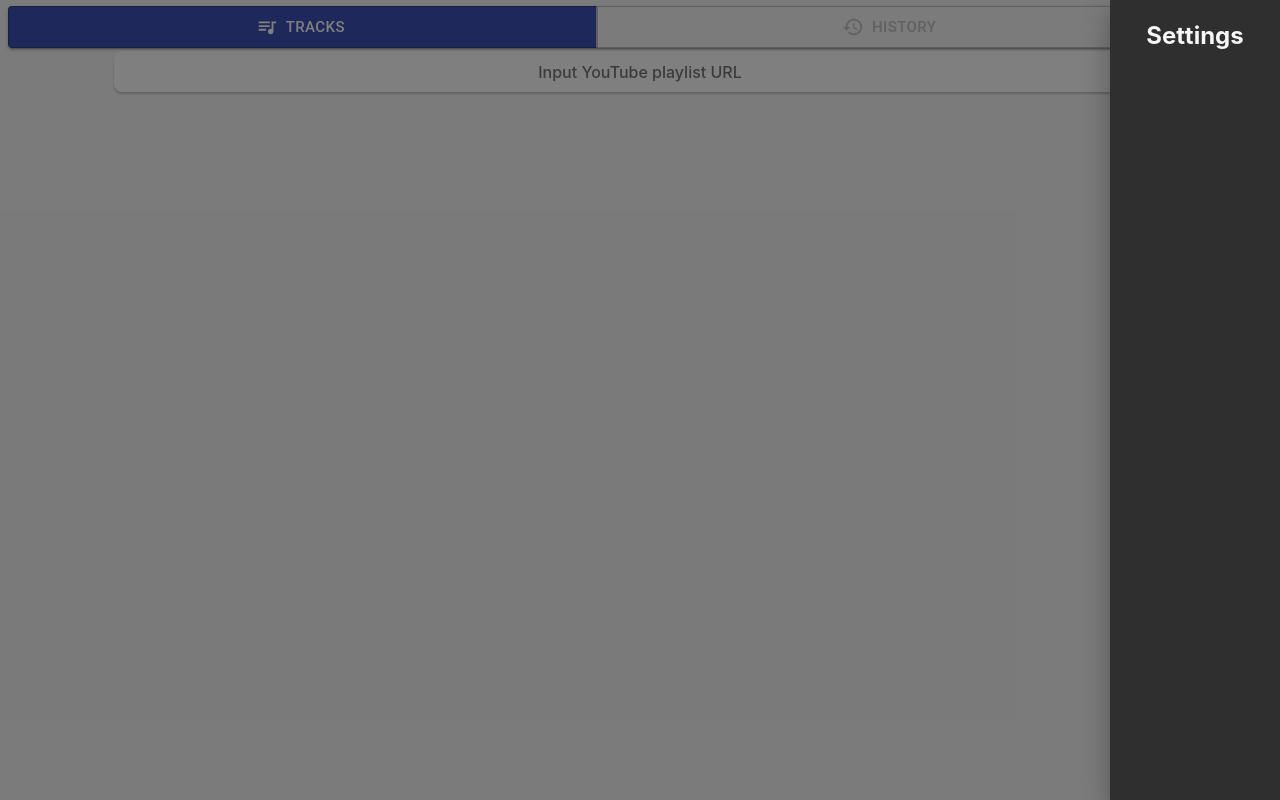
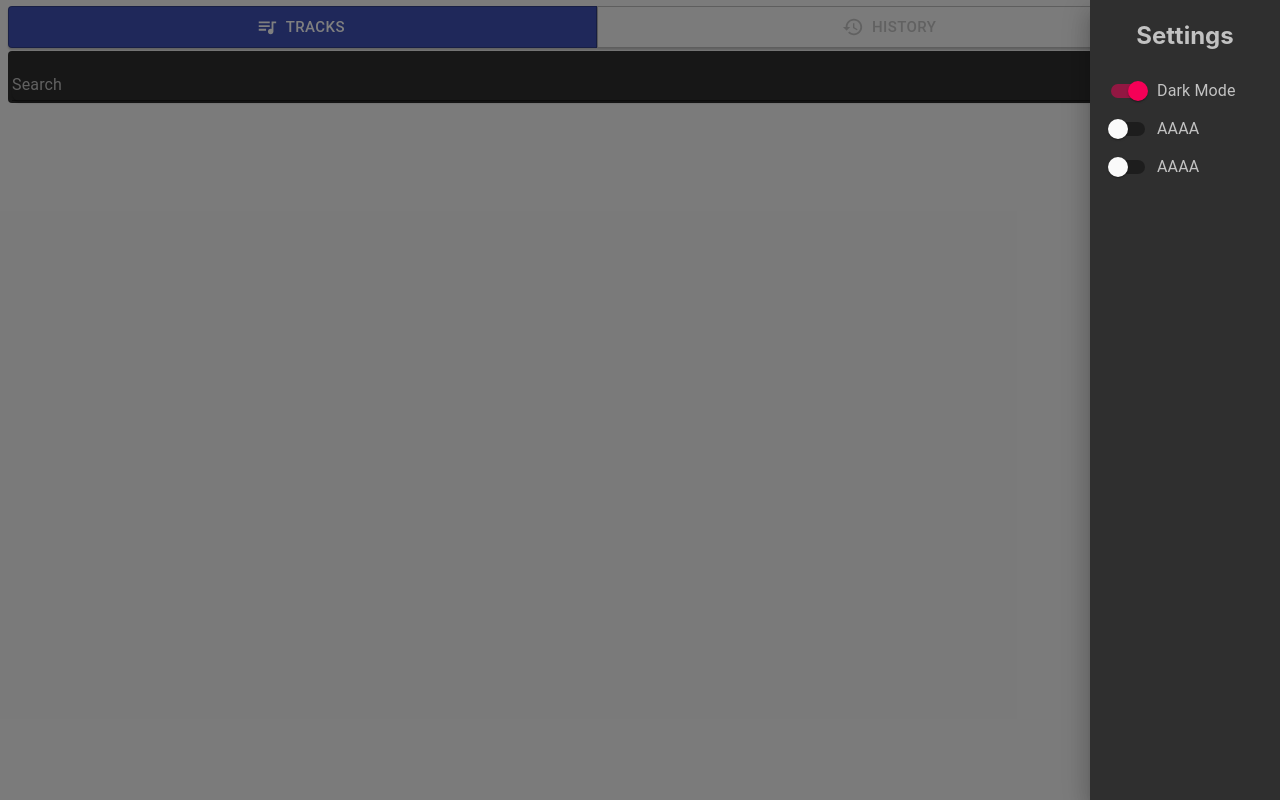
Before and after one commit to void2610/Simple-YouTube-Music.js, a React (Vite) app: page / in a window 1280 px wide. Both pictures are taken after a click on the button 1221 px from the left and 27 px from the top of the page. Built offline with nearby package versions, Linux system fonts and the light colour scheme.

Commit message:
improve UI

```diff
--- a/src/App.jsx
+++ b/src/App.jsx
@@ -1,4 +1,5 @@
 import { useRef, useState, useEffect } from "react";
+import { styled, useTheme } from '@mui/material/styles';
 
 // import components
 import DisplayTrack from "./components/DisplayTrack";
@@ -7,9 +8,10 @@ import TopBar from "./components/TopBar";
 import SearchBar from "./components/SearchBar";
 import PlayList from "./components/PlayList";
 import History from "./components/History";
-import Header from "./components/Header";
+import Settings from "./components/Settings";
 
 const App = () => {
+  const [drawerOpened, setDrawerOpened] = useState(false);
   const [isDisplayTrack, setIsDisplayTrack] = useState(true);
 
   // ローカルストレージから履歴データを取得
@@ -40,7 +42,7 @@ const App = () => {
 
   return (
     <>
-      <TopBar {...{ isDisplayTrack, setIsDisplayTrack }} />
+      <TopBar {...{ isDisplayTrack, setIsDisplayTrack, drawerOpened, setDrawerOpened }} />
       {isDisplayTrack && (
         <>
           <SearchBar
@@ -106,6 +108,7 @@ const App = () => {
           />
         </>
       )}
+      <Settings  {...{ drawerOpened, setDrawerOpened }} />
     </>
   );
 };
--- a/src/components/Controls.jsx
+++ b/src/components/Controls.jsx
@@ -1,10 +1,9 @@
+import { AppBar, Toolbar, makeStyles, Button, IconButton, ButtonGroup } from '@material-ui/core'
 import { useState, useEffect, useRef, useCallback } from 'react';
 
 // icons
-import {
-  IoPlaySkipBackSharp,
-  IoPlaySkipForwardSharp,
-} from 'react-icons/io5';
+import FastForwardRounded from '@mui/icons-material/FastForwardRounded';
+import FastRewindRounded from '@mui/icons-material/FastRewindRounded';
 
 const Controls = ({
   playerRef,
@@ -14,6 +13,7 @@ const Controls = ({
   setCurrentTrack,
   handleNext,
 }) => {
+
   const [isPlaying, setIsPlaying] = useState(false);
 
   useEffect(() => {
@@ -42,13 +42,13 @@ const Controls = ({
   return (
     <div className="controls-wrapper">
       <div className="controls">
-        <button onClick={handlePrevious}>
-          <IoPlaySkipBackSharp />
-        </button>
 
-        <button onClick={handleNext}>
-          <IoPlaySkipForwardSharp />
-        </button>
+        <IconButton aria-label="previous song" onClick={handlePrevious} style={{ color: 'white', boxShadow: 'none' }}>
+          <FastRewindRounded fontSize="large" />
+        </IconButton>
+        <IconButton aria-label="next song" onClick={handleNext} style={{ color: 'white', boxShadow: 'none' }}>
+          <FastForwardRounded fontSize="large" />
+        </IconButton>
       </div>
     </div>
   );
--- a/src/components/History.jsx
+++ b/src/components/History.jsx
@@ -69,7 +69,7 @@ const History = ({ currentTrack, tracks, setTracks, trackIndex, setTrackIndex, s
                 primary={track.title}
                 secondary={track.author}
                 primaryTypographyProps={{ className: "primary" }}
-                secondaryTypographyProps={{ style: { color: 'lightgreen' } }}
+                secondaryTypographyProps={{ style: { color: '#396cd8' } }}
               />
             </ListItem>
           ))}
--- a/src/components/PlayList.jsx
+++ b/src/components/PlayList.jsx
@@ -43,7 +43,7 @@ const PlayList = ({
                 primary={track.title}
                 secondary={track.author}
                 primaryTypographyProps={{ className: "primary" }}
-                secondaryTypographyProps={{ style: { color: 'lightgreen' } }}
+                secondaryTypographyProps={{ style: { color: '#396cd8' } }}
               />
             </ListItem>
           ))}
--- a/src/components/SearchBar.jsx
+++ b/src/components/SearchBar.jsx
@@ -1,6 +1,12 @@
 import { useState, useEffect } from 'react';
+import { TextField } from '@material-ui/core';
+
+import Paper from '@mui/material/Paper';
+import IconButton from '@mui/material/IconButton';
+import SearchIcon from '@mui/icons-material/Search';
 
 const SearchBar = ({ tracks, setTrackIndex, setTracks, setCurrentTrack, histories, setHistories }) => {
+
   const API_KEY = 'AIzaSyDqpgMER8oSy4wDRNIcwepIpDs_2r7PY-U';
 
   const [url, setUrl] = useState('');
@@ -8,6 +14,19 @@ const SearchBar = ({ tracks, setTrackIndex, setTracks, setCurrentTrack, historie
 
   const handleKeyDown = async (event) => {
     if (event.key === 'Enter') {
+      startSearch();
+    }
+  }
+
+  useEffect(() => {
+    if (tracks.length > 0 && isFirst) {
+      setTrackIndex(0);
+      setCurrentTrack(tracks[0]);
+      setIsFirst(false);
+    }
+  }, [tracks]);
+
+  async function startSearch() {
     if (url.includes('list=')) {
       const newTracks = await getTracksFromPlaylistUrl(url);
       setTracks(tracks => [...tracks, ...newTracks]);
@@ -34,17 +53,7 @@ const SearchBar = ({ tracks, setTrackIndex, setTracks, setCurrentTrack, historie
       setHistories(histories => [...histories, history]);
     }
     document.getElementById('search-bar-input').value = '';
-
   }
-  }
-
-  useEffect(() => {
-    if (tracks.length > 0 && isFirst) {
-      setTrackIndex(0);
-      setCurrentTrack(tracks[0]);
-      setIsFirst(false);
-    }
-  }, [tracks]);
 
   async function getTrackFromUrl(url) {
     var regExp = /^.*((youtu.be\/)|(v\/)|(\/u\/\w\/)|(embed\/)|(watch\?))\??v?=?([^#\&\?]*).*/;
@@ -53,6 +62,12 @@ const SearchBar = ({ tracks, setTrackIndex, setTracks, setCurrentTrack, historie
 
     const response = await fetch(`https://www.googleapis.com/youtube/v3/videos?part=snippet&id=${videoId}&key=${API_KEY}`);
     const data = await response.json();
+
+    if (!data.items || data.items.length === 0) {
+      console.error('指定されたURLに対してビデオデータが見つかりませんでした');
+      return;
+    }
+
     const videoData = data.items[0].snippet;
 
     return {
@@ -62,6 +77,7 @@ const SearchBar = ({ tracks, setTrackIndex, setTracks, setCurrentTrack, historie
       thumbnail: videoData.thumbnails.default.url
     };
   }
+
 
   async function getTracksFromPlaylistUrl(url) {
     const playlistId = url.split('list=')[1];
@@ -111,15 +127,33 @@ const SearchBar = ({ tracks, setTrackIndex, setTracks, setCurrentTrack, historie
   }
 
   return (
-    <div className="search-bar">
-      <input
-        id="search-bar-input"
-        type="text"
+    <>
+      <Paper
+        sx={{ p: '2px 4px', display: 'flex', alignItems: 'center', backgroundColor: '#2f2f2f', boxShadow: 'none' }} style={{ widows: '100%' }}
+      >
+        <TextField fullWidth id='search-bar-input' label="Search" variant="standard"
           placeholder="Input YouTube playlist URL"
           onChange={(e) => setUrl(e.target.value)}
           onKeyDown={handleKeyDown}
+          InputProps={{
+            style: {
+              color: '#c2c2c2',
+              boxShadow: 'none'
+            }
+          }}
+          InputLabelProps={{
+            style: {
+              color: '#c2c2c2'
+            }
+          }}
         />
-    </div>
+        <IconButton type="button" sx={{ p: '10px' }} aria-label="search"
+          onClick={() => { startSearch() }}
+          style={{ color: '2f2f2f', boxShadow: 'none', marginLeft: '12px' }}>
+          <SearchIcon style={{ color: '#c2c2c2' }} />
+        </IconButton>
+      </Paper >
+    </>
   )
 }
 
--- /dev/null
+++ b/src/components/Settings.jsx
@@ -0,0 +1,38 @@
+import { AppBar, Toolbar, makeStyles, Button, IconButton, ButtonGroup, FormGroup, FormControlLabel, Switch } from '@material-ui/core'
+import React from 'react'
+import { useRef, useState, useEffect } from "react";
+import Drawer from '@mui/material/Drawer';
+
+const drawerlStyle = {
+  color: '#c2c2c2',
+  backgroundColor: '#2f2f2f',
+  WebkitTextSizeAdjust: '100%',
+  width: '190px'
+};
+
+
+const Settings = ({ drawerOpened, setDrawerOpened }) => {
+
+  return (
+    <>
+      <Drawer
+        anchor={'right'}
+        open={drawerOpened}
+        onClose={() => setDrawerOpened(false)}
+        PaperProps={{ style: drawerlStyle }}
+      >
+        <div style={{ display: 'flex', justifyContent: 'center' }}>
+          <p style={{ fontSize: '24px', fontWeight: 'bold' }}>Settings</p>
+        </div>
+
+        <FormGroup style={{ marginLeft: '20px' }}>
+          <FormControlLabel control={<Switch defaultChecked />} label="Dark Mode" />
+          <FormControlLabel control={<Switch />} label="AAAA" />
+          <FormControlLabel control={<Switch />} label="AAAA" />
+        </FormGroup>
+      </Drawer >
+    </>
+  );
+};
+
+export default Settings;
--- a/src/components/TopBar.jsx
+++ b/src/components/TopBar.jsx
@@ -6,22 +6,6 @@ import Drawer from '@mui/material/Drawer';
 import QueueMusicIcon from '@mui/icons-material/QueueMusic';
 import HistoryIcon from '@mui/icons-material/History';
 import MoreVertIcon from '@mui/icons-material/MoreVert';
-
-const drawerlStyle = {
-  fontFamily: "'Inter', 'Avenir', 'Helvetica', 'Arial', 'sans-serif'",
-  fontSize: '16px',
-  lineHeight: '24px',
-  fontWeight: 400,
-  color: '#f6f6f6',
-  backgroundColor: '#2f2f2f',
-  fontSynthesis: 'none',
-  textRendering: 'optimizeLegibility',
-  WebkitFontSmoothing: 'antialiased',
-  MozOsxFontSmoothing: 'grayscale',
-  WebkitTextSizeAdjust: '100%',
-  border: 'none',
-  width: '170px'
-};
 
 const activeButtonStyle = {
   backgroundColor: '#3f51b5',
@@ -37,10 +21,10 @@ const useStyles = makeStyles({
 });
 
 
-const TopBar = ({ isDisplayTrack, setIsDisplayTrack }) => {
+const TopBar = ({ isDisplayTrack, setIsDisplayTrack, drawerOpened, setDrawerOpened }) => {
   const classes = useStyles();
 
-  const [drawerOpened, setDrawerOpened] = useState(false);
+
 
   const trackButtonClick = () => {
     setIsDisplayTrack(true);
@@ -53,7 +37,7 @@ const TopBar = ({ isDisplayTrack, setIsDisplayTrack }) => {
   return (
     <>
       <div style={{ display: 'flex', alignItems: 'center', marginTop: '-5px' }}>
-        <ButtonGroup variant="contained" aria-label="outlined button group" size="large" style={{ width: '93.16%' }}>
+        <ButtonGroup variant="text" aria-label="outlined button group" size="large" style={{ width: '93.16%' }}>
           <Button variant="outlined" startIcon={<QueueMusicIcon />} style={{
             ...{ color: '#c2c2c2', width: '50%', display: 'flex', alignItems: 'center', justifyContent: 'center' },
             ...(isDisplayTrack ? activeButtonStyle : {})
@@ -68,17 +52,6 @@ const TopBar = ({ isDisplayTrack, setIsDisplayTrack }) => {
         </ IconButton>
       </div >
 
-
-      <Drawer
-        anchor={'right'}
-        open={drawerOpened}
-        onClose={() => setDrawerOpened(false)}
-        PaperProps={{ style: drawerlStyle }}
-      >
-        <div style={{ display: 'flex', justifyContent: 'center' }}>
-          <p style={{ fontSize: '24px', fontWeight: 'bold' }}>Settings</p>
-        </div>
-      </Drawer >
     </>
   );
 };
--- a/src/styles.css
+++ b/src/styles.css
@@ -32,14 +32,6 @@
 
 .audio-player .inner {
   display: flex;
-}
-
-#search-bar-input {
-  width: 80%;
-  display: flex;
-  justify-content: center;
-  text-align: center;
-  margin:0 auto;
 }
 
 .audio-player {
@@ -117,10 +109,6 @@ button {
   outline: none;
 }
 
-#greet-input {
-  margin-right: 5px;
-}
-
 @media (prefers-color-scheme: dark) {
   :root {
     color: #f6f6f6;
```
Lines whose indentation alone changed are shown as unchanged.
